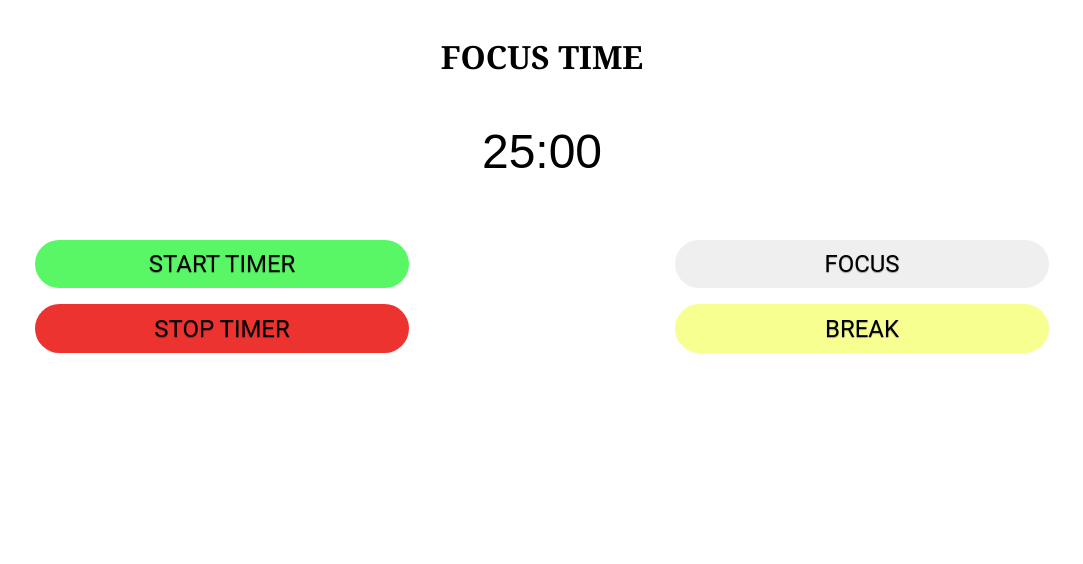
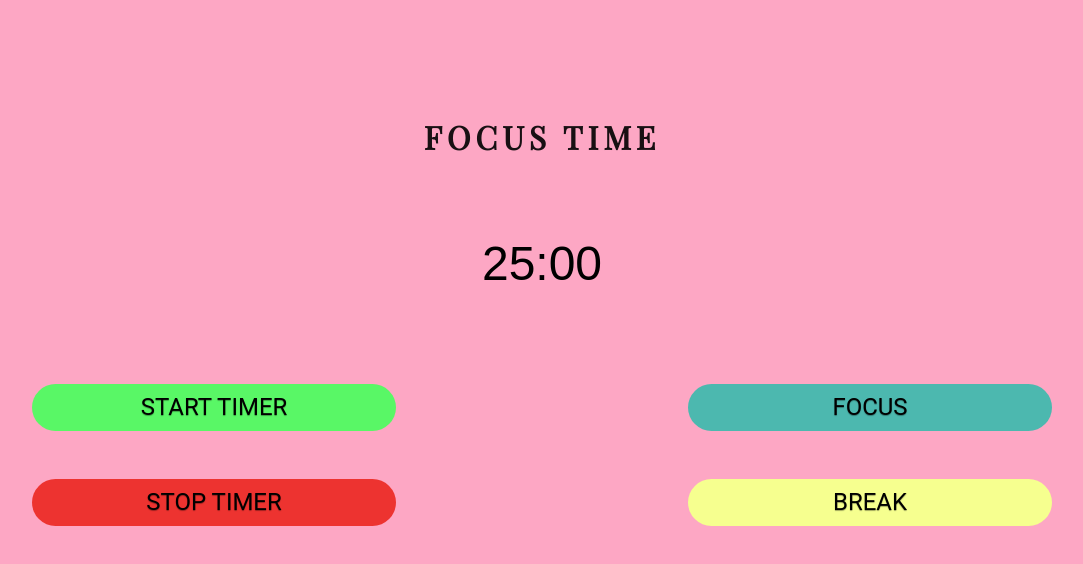
Before and after one commit to carlos-ds/rxjs-pomodoro, a website built with Parcel: page index.html in a window 1280 px wide. Shown: the whole page, without its empty margins (98-1181 px from the left). Built offline with nearby package versions, Linux system fonts and the light colour scheme; files whose address does not match are found by name.

Commit message:
Styling changes

```diff
--- a/css/style.css
+++ b/css/style.css
@@ -1,5 +1,15 @@
+@font-face {
+  font-family: 'Playfair';
+  src: url('../fonts/PlayfairDisplay.woff2') format('woff2'), url('../fonts/PlayfairDisplay.woff') format('woff');
+  font-weight: normal;
+  font-style: normal;
+}
+
 body {
   font-family: Arial, Helvetica, sans-serif;
+  height: 100vh;
+  background: #fda7c4;
+  overflow: hidden;
 }
 
 #grid {
@@ -11,16 +21,17 @@ body {
     'timer timer'
     'start focus'
     'stop break';
-  gap: 1rem;
+  gap: 3rem;
   width: 100%;
+  padding: 5rem 0;
 }
 
 .btn {
   width: 60%;
   display: inline-block;
-  padding: 0.3em 1.2em;
+  padding: 0.4rem 1.6rem;
   margin: auto;
-  border: 0.16em solid rgba(255, 255, 255, 0);
+  border: 0.2rem solid rgba(255, 255, 255, 0);
   border-radius: 2rem;
   box-sizing: border-box;
   text-decoration: none;
@@ -37,6 +48,7 @@ body {
 .btn:hover {
   cursor: pointer;
   border-color: rgba(0, 0, 0, 1);
+  opacity: 0.9;
 }
 
 .btn:active,
@@ -52,7 +64,10 @@ header {
 }
 
 .header-text {
-  font-family: Georgia, 'Times New Roman', Times, serif;
+  font-family: Playfair;
+  font-weight: 600;
+  opacity: 0.9;
+  letter-spacing: 0.3rem;
   font-size: 2rem;
   text-transform: uppercase;
 }
@@ -65,9 +80,9 @@ header {
   font-size: 3rem;
 }
 
-#reset {
+#focus {
   grid-area: focus;
-  background: #5bb9f0;
+  background: #4cb8af;
 }
 
 #start {
```
